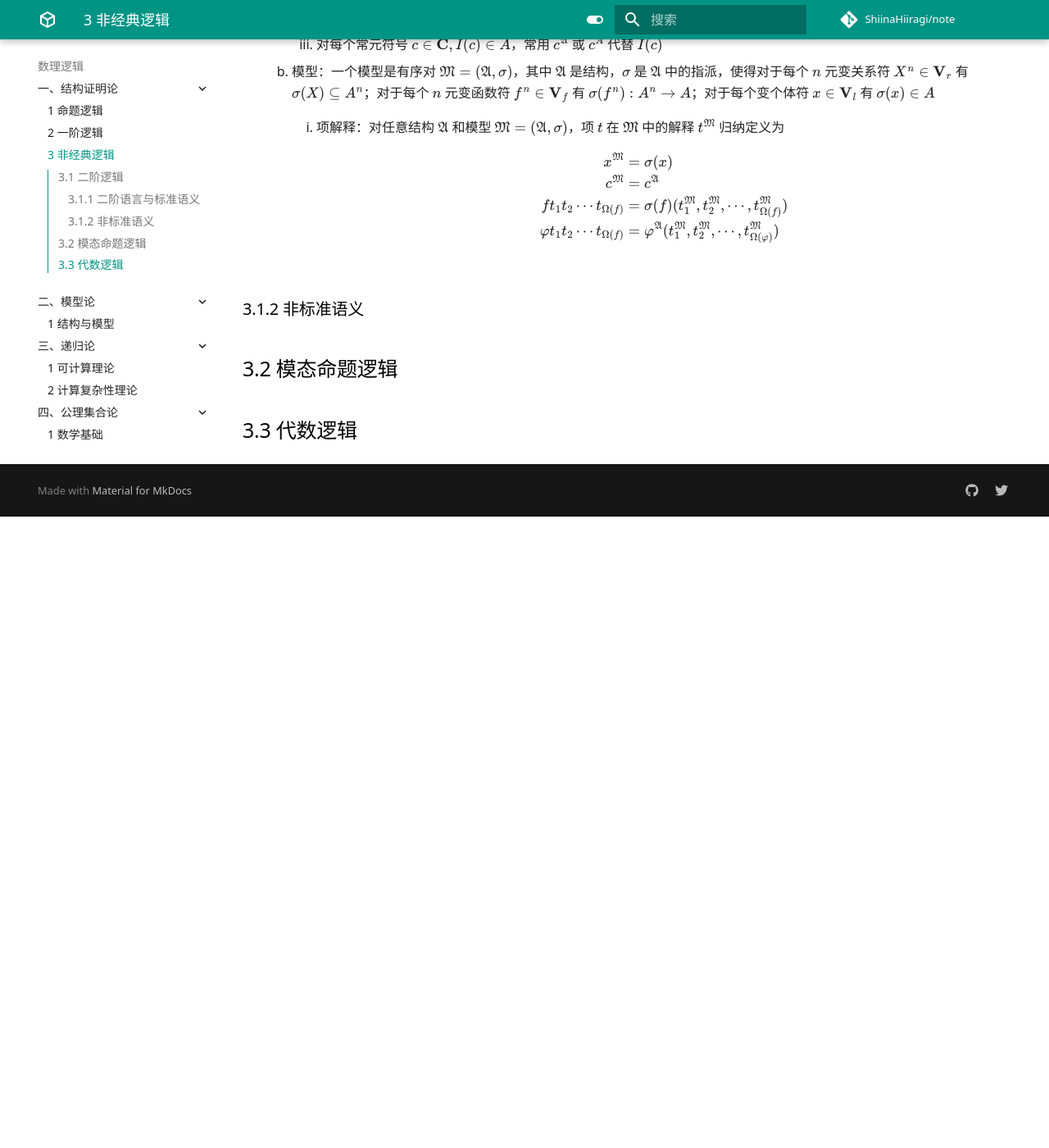
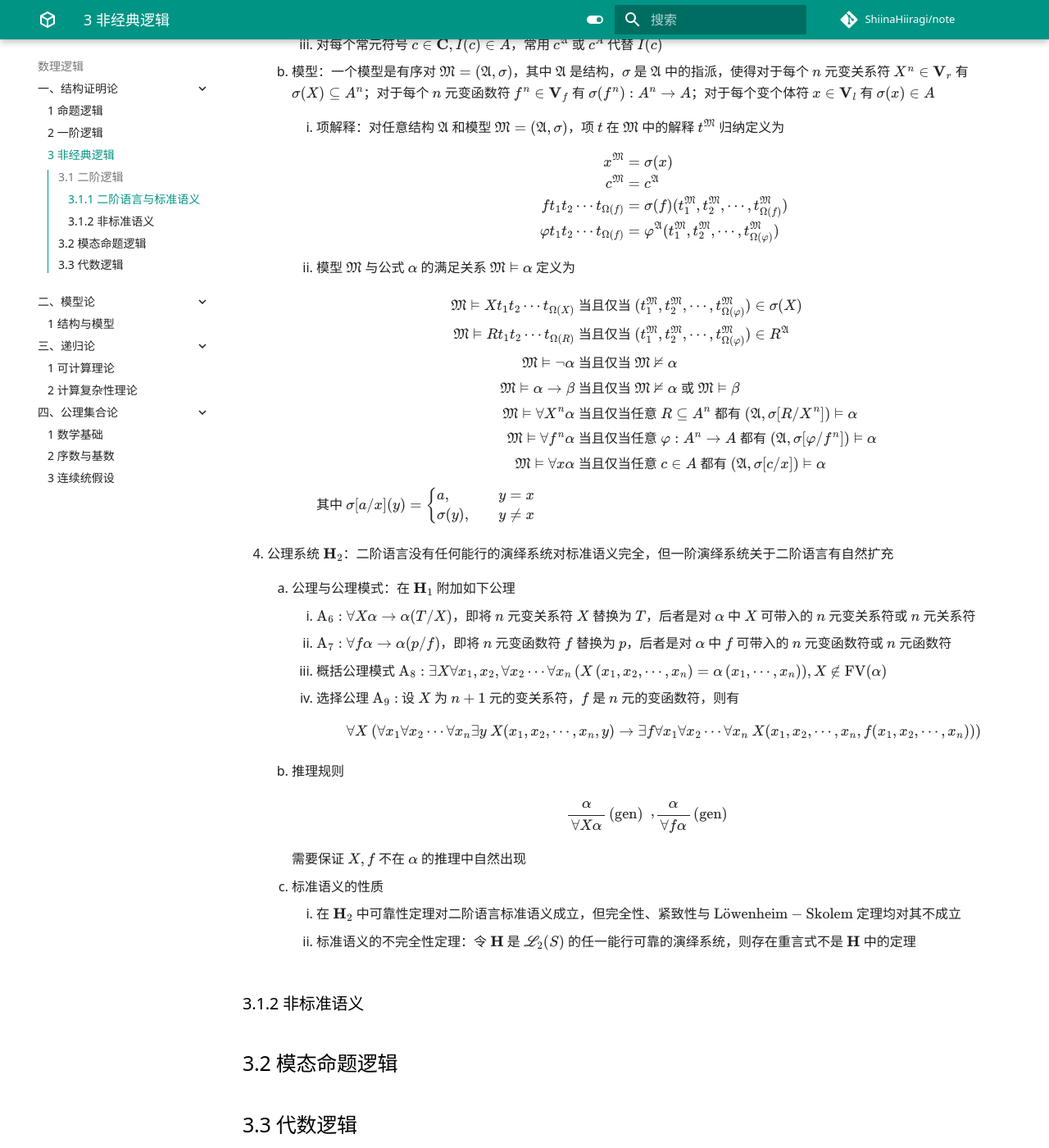
Before and after one commit to ShiinaHiiragi/note, an MkDocs documentation site: the page built from docs/logic/prf/ncl.md, in a window 1280 px wide and 1400 px high, scrolled down 1613 px. Shown: the whole window at 82% size. Built offline with MkDocs 1.6.1 and Material for MkDocs 9.7.7, drawn with Linux system fonts in a browser that asks for light colours; comment, search, counter and statistics services are not loaded; before the commit the page ends 2243 px from its top, so only the background shows below that; some of the changed text lies outside the part shown.

Commit message:
add std semantics

```diff
--- a/docs/logic/prf/ncl.md
+++ b/docs/logic/prf/ncl.md
@@ -55,7 +55,7 @@
 
         2. 原子公式：称形如 $Rt_1t_2\cdots t_{\Omega(R)}$ 的公式为原子公式，全体原子公式记作 $\mathbf{At}(S)$
         3. 自由出现与约束出现：记公式 $\alpha$ 中自由变元的集合为 $\mathrm{FV}(\alpha)$，约束变元的集合为 $\mathrm{BV}(\alpha)$
-        4. 等词：定义 $t = u$ 为 $\forall X \ (X(t) = X(u))$
+        4. 等词：设 $t, u \in \mathcal T(S)$，定义 $t = u$ 为 $\forall X \ (X(t) = X(u))$
 
 3. 标准语义
     1. 结构：一个 $S-$结构是 $\mathfrak A = (A, I)$，其中 $A$ 是非空集合，称为 $\mathfrak A$ 的论域，$I$ 是定义在 $S$ 上的映射；在不引发歧义的情况下，也可称 $A$ 为一个 $S-$结构．记 $A$ 的基数 $|A|$ 为 $\mathfrak A$ 的基数，用 $|\mathfrak A|$ 来表示
@@ -74,6 +74,54 @@
             \end{aligned}
             $$
 
+        2. 模型 $\mathfrak M$ 与公式 $\alpha$ 的满足关系 $\mathfrak M \vDash \alpha$ 定义为
+
+            $$
+            \begin{aligned}
+            \mathfrak M \vDash Xt_1t_2\cdots t_{\Omega(X)} & \textsf{ 当且仅当 } (t_1^{\mathfrak M}, t_2^{\mathfrak M}, \cdots, t_{\Omega(\varphi)}^{\mathfrak M}) \in \sigma(X) \\
+            \mathfrak M \vDash Rt_1t_2\cdots t_{\Omega(R)} & \textsf{ 当且仅当 } (t_1^{\mathfrak M}, t_2^{\mathfrak M}, \cdots, t_{\Omega(\varphi)}^{\mathfrak M}) \in R^{\mathfrak A} \\
+            \mathfrak M \vDash \neg \alpha & \textsf{ 当且仅当 } \mathfrak M \nvDash \alpha \\
+            \mathfrak M \vDash \alpha \to \beta & \textsf{ 当且仅当 } \mathfrak M \nvDash \alpha \textsf{ 或 } \mathfrak M \vDash \beta \\
+            \mathfrak M \vDash \forall X^n\alpha & \textsf{ 当且仅当任意 } R \subseteq A^n \textsf{ 都有 } (\mathfrak A, \sigma[R/X^n]) \vDash \alpha \\
+            \mathfrak M \vDash \forall f^n\alpha & \textsf{ 当且仅当任意 } \varphi: A^n \to A \textsf{ 都有 } (\mathfrak A, \sigma[\varphi/f^n]) \vDash \alpha \\
+            \mathfrak M \vDash \forall x\alpha & \textsf{ 当且仅当任意 } c \in A \textsf{ 都有 } (\mathfrak A, \sigma[c/x]) \vDash \alpha
+            \end{aligned}
+            $$
+
+            其中 $\sigma[a/x](y) = \left\{\begin{aligned} & a, & y = x \\ & \sigma(y), & y\neq x \end{aligned}\right.$
+
+4. 公理系统 $\mathbf H_2$：二阶语言没有任何能行的演绎系统对标准语义完全，但一阶演绎系统关于二阶语言有自然扩充
+    1. 公理与公理模式：在 $\mathbf H_1$ 附加如下公理
+        1. $\text{A}_6: \forall X\alpha \to \alpha(T/X)$，即将 $n$ 元变关系符 $X$ 替换为 $T$，后者是对 $\alpha$ 中 $X$ 可带入的 $n$ 元变关系符或 $n$ 元关系符
+        2. $\text{A}_7: \forall f\alpha \to \alpha(p/f)$，即将 $n$ 元变函数符 $f$ 替换为 $p$，后者是对 $\alpha$ 中 $f$ 可带入的 $n$ 元变函数符或 $n$ 元函数符
+        3. 概括公理模式 $\text{A}_8: \exists X \forall x_{1}, x_{2}, \forall x_{2} \cdots \forall x_{n}\left(X\left(x_{1}, x_{2}, \cdots, x_{n}\right) = \alpha\left(x_{1}, \cdots, x_{n}\right)\right), X \notin \mathrm{FV}(\alpha)$
+        4. 选择公理 $\text{A}_9:$ 设 $X$ 为 $n+1$ 元的变关系符，$f$ 是 $n$ 元的变函数符，则有
+
+            $$
+            \forall X \ (\forall x_1 \forall x_2 \cdots \forall x_n \exists y \ X(x_1, x_2, \cdots, x_n, y) \to \exists f \forall x_1 \forall x_2 \cdots \forall x_n \ X(x_1, x_2, \cdots, x_n, f(x_1, x_2, \cdots, x_n)))
+            $$
+
+    2. 推理规则
+
+        $$
+        \begin{prooftree}
+        \AxiomC{$\alpha$}
+        \RightLabel{ (gen)}
+        \UnaryInfC{$\forall X\alpha$}
+        \end{prooftree},
+        \begin{prooftree}
+        \AxiomC{$\alpha$}
+        \RightLabel{ (gen)}
+        \UnaryInfC{$\forall f\alpha$}
+        \end{prooftree}
+        $$
+
+        需要保证 $X, f$ 不在 $\alpha$ 的推理中自然出现
+
+    3. 标准语义的性质
+        1. 在 $\mathbf H_2$ 中可靠性定理对二阶语言标准语义成立，但完全性、紧致性与 $\text{L}\ddot{\mathrm o}\text{wenheim} - \text{Skolem}$ 定理均对其不成立
+        2. 标准语义的不完全性定理：令 $\mathbf H$ 是 $\mathscr L_2(S)$ 的任一能行可靠的演绎系统，则存在重言式不是 $\mathbf H$ 中的定理
+
 ### 3.1.2 非标准语义
 
 ## 3.2 模态命题逻辑
```
Also changed, not shown: docs/index.md (+1 -1 lines), docs/logic/prf/pred.md (+9 -7 lines).
